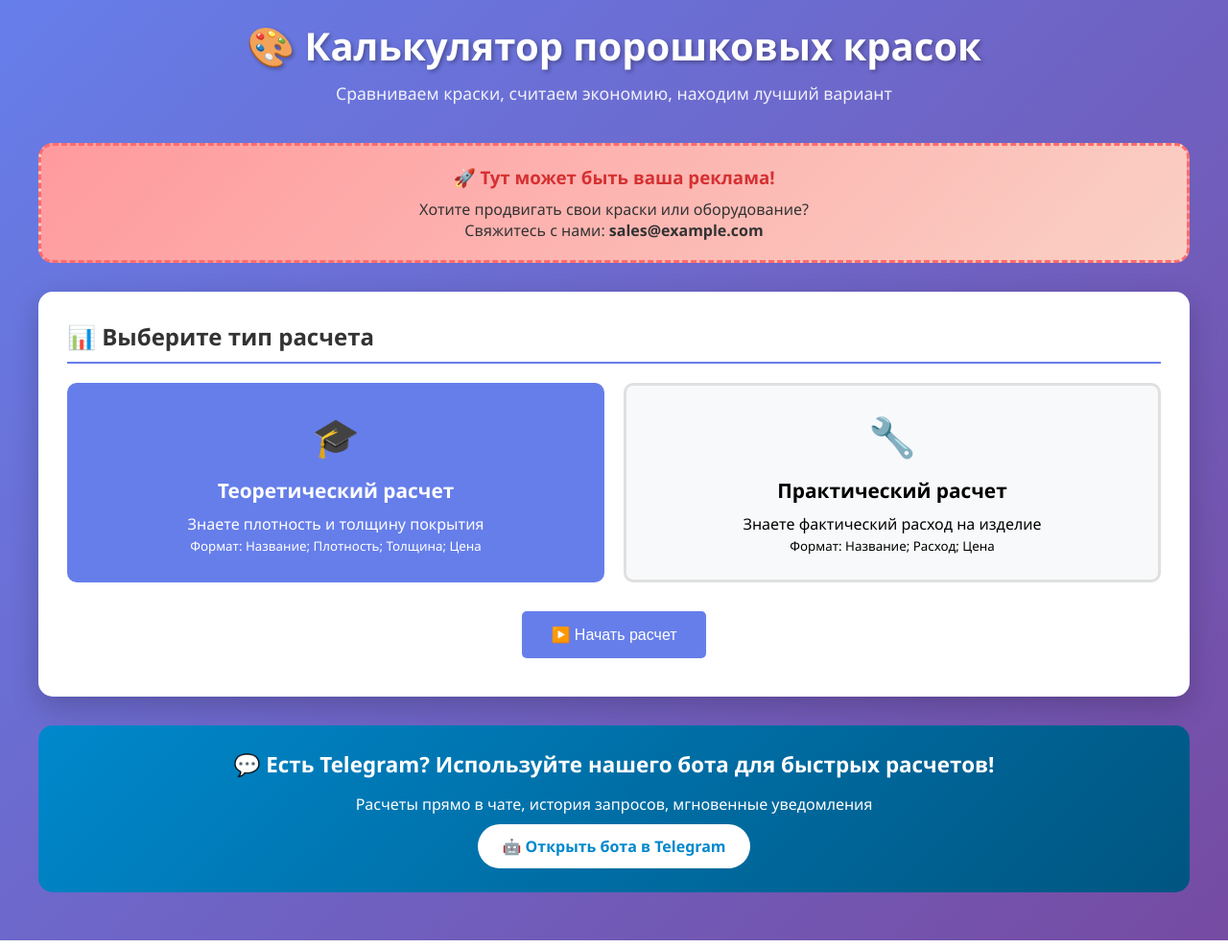
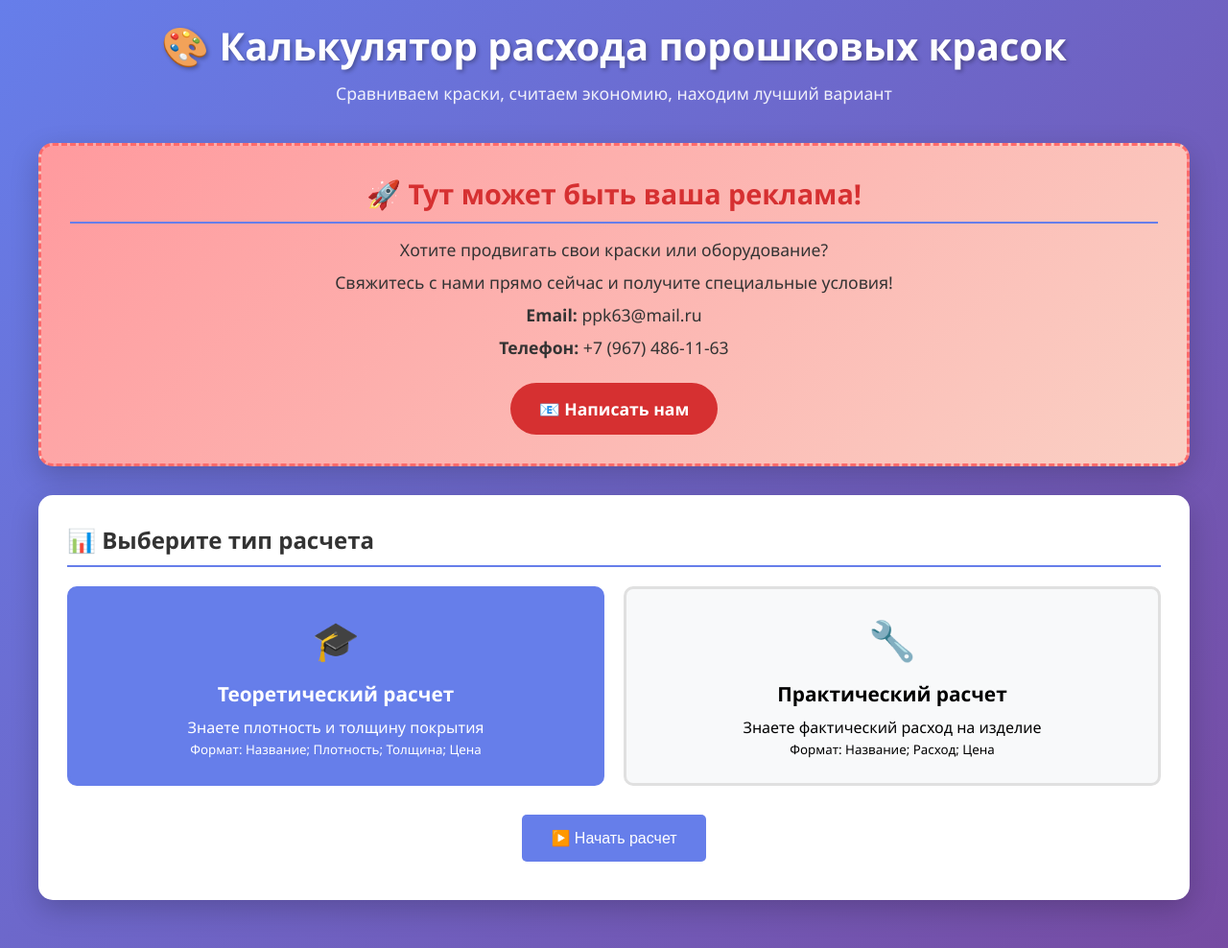
Before and after one commit to 10n1ck-cmd/paint-calculator-bot, a Flask app: page / in a window 1280 px wide. Shown: the whole page at 96% size. Run offline with Flask 3, Linux system fonts and the light colour scheme; parts of the project's set-up code (start-up, migrations or seed data) failed here and were passed over.

Commit message:
Update index.html

```diff
--- a/templates/index.html
+++ b/templates/index.html
@@ -3,7 +3,7 @@
 <head>
     <meta charset="UTF-8">
     <meta name="viewport" content="width=device-width, initial-scale=1.0">
-    <title>Калькулятор порошковых красок</title>
+    <title>Калькулятор расхода порошковых красок</title>
     <style>
         * { margin: 0; padding: 0; box-sizing: border-box; }
         body { font-family: 'Segoe UI', Tahoma, Geneva, Verdana, sans-serif; background: linear-gradient(135deg, #667eea 0%, #764ba2 100%); min-height: 100vh; padding: 20px; }
@@ -13,6 +13,49 @@
         .header h1 { font-size: 2.5em; margin-bottom: 10px; text-shadow: 2px 2px 4px rgba(0,0,0,0.3); }
         .header p { font-size: 1.1em; opacity: 0.9; }
 
+        /* Баннер рекламы на главном месте */
+        .main-ad-banner {
+            background: linear-gradient(135deg, #ff9a9e 0%, #fad0c4 100%);
+            border-radius: 15px;
+            padding: 30px;
+            margin: 30px 0;
+            text-align: center;
+            color: #333;
+            border: 3px dashed #ff6b6b;
+            box-shadow: 0 10px 30px rgba(0,0,0,0.2);
+        }
+
+        .main-ad-banner h2 {
+            color: #d63031;
+            margin-bottom: 15px;
+            font-size: 1.8em;
+        }
+
+        .main-ad-banner p {
+            margin-bottom: 10px;
+            font-size: 1.1em;
+        }
+
+        .cta-button {
+            display: inline-block;
+            background: #d63031;
+            color: white;
+            padding: 15px 30px;
+            border-radius: 50px;
+            text-decoration: none;
+            font-weight: bold;
+            margin-top: 15px;
+            font-size: 1.1em;
+            transition: all 0.3s;
+        }
+
+        .cta-button:hover {
+            background: #ff6b6b;
+            transform: scale(1.05);
+            box-shadow: 0 5px 15px rgba(0,0,0,0.3);
+        }
+
+        /* Выбор типа расчета */
         .calc-type-selector {
             background: white;
             border-radius: 15px;
@@ -64,51 +107,9 @@
             margin-bottom: 15px;
         }
 
-        /* Баннер рекламы */
-        .ad-banner {
-            background: linear-gradient(135deg, #ff9a9e 0%, #fad0c4 100%);
-            border-radius: 15px;
-            padding: 20px;
-            margin: 30px 0;
-            text-align: center;
-            color: #333;
-            border: 3px dashed #ff6b6b;
-        }
-
-        .ad-banner h3 {
-            color: #d63031;
-            margin-bottom: 10px;
-        }
-
+        /* Убраны старые баннеры */
         .telegram-promo {
-            background: linear-gradient(135deg, #0088cc 0%, #005580 100%);
-            color: white;
-            padding: 25px;
-            border-radius: 15px;
-            margin: 30px 0;
-            text-align: center;
-        }
-
-        .telegram-promo h3 {
-            margin-bottom: 15px;
-            font-size: 1.4em;
-        }
-
-        .telegram-link {
-            display: inline-block;
-            background: white;
-            color: #0088cc;
-            padding: 12px 25px;
-            border-radius: 50px;
-            text-decoration: none;
-            font-weight: bold;
-            margin-top: 10px;
-            transition: all 0.3s;
-        }
-
-        .telegram-link:hover {
-            transform: scale(1.05);
-            box-shadow: 0 5px 15px rgba(0,0,0,0.2);
+            display: none;
         }
 
         /* Калькуляторы */
@@ -166,15 +167,18 @@
     <div class="container">
         <!-- Шапка -->
         <div class="header">
-            <h1>🎨 Калькулятор порошковых красок</h1>
+            <h1>🎨 Калькулятор расхода порошковых красок</h1>
             <p>Сравниваем краски, считаем экономию, находим лучший вариант</p>
         </div>
 
-        <!-- Баннер рекламы -->
-        <div class="ad-banner">
-            <h3>🚀 Тут может быть ваша реклама!</h3>
+        <!-- Баннер рекламы на главном месте -->
+        <div class="main-ad-banner">
+            <h2>🚀 Тут может быть ваша реклама!</h2>
             <p>Хотите продвигать свои краски или оборудование?</p>
-            <p>Свяжитесь с нами: <strong>sales@example.com</strong></p>
+            <p>Свяжитесь с нами прямо сейчас и получите специальные условия!</p>
+            <p><strong>Email:</strong> ppk63@mail.ru</p>
+            <p><strong>Телефон:</strong> +7 (967) 486-11-63</p>
+            <a href="mailto:ppk63@mail.ru" class="cta-button">📧 Написать нам</a>
         </div>
 
         <!-- Выбор типа расчета -->
@@ -346,13 +350,6 @@
             </div>
         </div>
 
-        <!-- Промо Telegram -->
-        <div class="telegram-promo">
-            <h3>💬 Есть Telegram? Используйте нашего бота для быстрых расчетов!</h3>
-            <p>Расчеты прямо в чате, история запросов, мгновенные уведомления</p>
-            <a href="https://t.me/@powdercalcbot" class="telegram-link" id="telegramLink" target="_blank">🤖 Открыть бота в Telegram</a>
-        </div>
-
         <!-- Загрузка -->
         <div class="loading" id="loading">
             <div class="spinner"></div>
@@ -364,7 +361,7 @@
             <h2>📊 Результаты сравнения</h2>
             <div class="comparison-grid" id="resultsGrid"></div>
             <div style="text-align: center; margin-top: 30px;">
-                <button class="calculate-btn" onclick="openOfferModal()">💼 Заказать краску</button>
+                <button class="calculate-btn" onclick="openOfferModal()">💼 Получить более выгодное предложение</button>
                 <button class="reset-btn" onclick="showTypeSelector()">🔄 Новый расчет</button>
             </div>
         </div>
@@ -451,17 +448,6 @@
                         <strong>📞 Наш менеджер свяжется с вами в течение часа</strong><br>
                         для уточнения деталей и согласования доставки.
                     </p>
-
-                    <div class="telegram-promo" style="margin: 20px 0; padding: 15px; background: #f0f7ff; border-radius: 10px;">
-                        <p style="margin: 0 0 10px 0; color: #333;">
-                            <strong>💬 Есть Telegram?</strong><br>
-                            Добавляйте нашего бота для расчетов нужного количества краски!
-                        </p>
-                        <a href="https://t.me/ваш_бот_username" class="telegram-link" id="telegramLinkSuccess" target="_blank"
-                           style="display: inline-block; padding: 10px 20px; font-size: 0.9em; margin-top: 5px;">
-                            🤖 Открыть бота в Telegram
-                        </a>
-                    </div>
 
                     <button class="calculate-btn" onclick="closeOfferModal()"
                             style="margin-top: 20px; width: 100%; padding: 12px;">
@@ -739,23 +725,4 @@
                 document.getElementById('paint1Density').value = '1.5';
                 document.getElementById('paint1Thickness').value = '60';
                 document.getElementById('paint1Price').value = '450';
-                document.getElementById('paint2Name').value = 'Эпоксидная';
-                document.getElementById('paint2Density').value = '1.8';
-                document.getElementById('paint2Thickness').value = '80';
-                document.getElementById('paint2Price').value = '520';
-            } else {
-                document.getElementById('productArea2').value = '1.0';
-                document.getElementById('paint1Name2').value = 'Полиэстер';
-                document.getElementById('paint1Consumption').value = '0.85';
-                document.getElementById('paint1Price2').value = '450';
-                document.getElementById('paint2Name2').value = 'Эпоксидная';
-                document.getElementById('paint2Consumption').value = '1.2';
-                document.getElementById('paint2Price2').value = '520';
-            }
-        }
-
-        // Показываем выбор типа расчета при загрузке
-        showTypeSelector();
-    </script>
-</body>
-</html>
+                document.getElementById('paint2Name').value =
```
